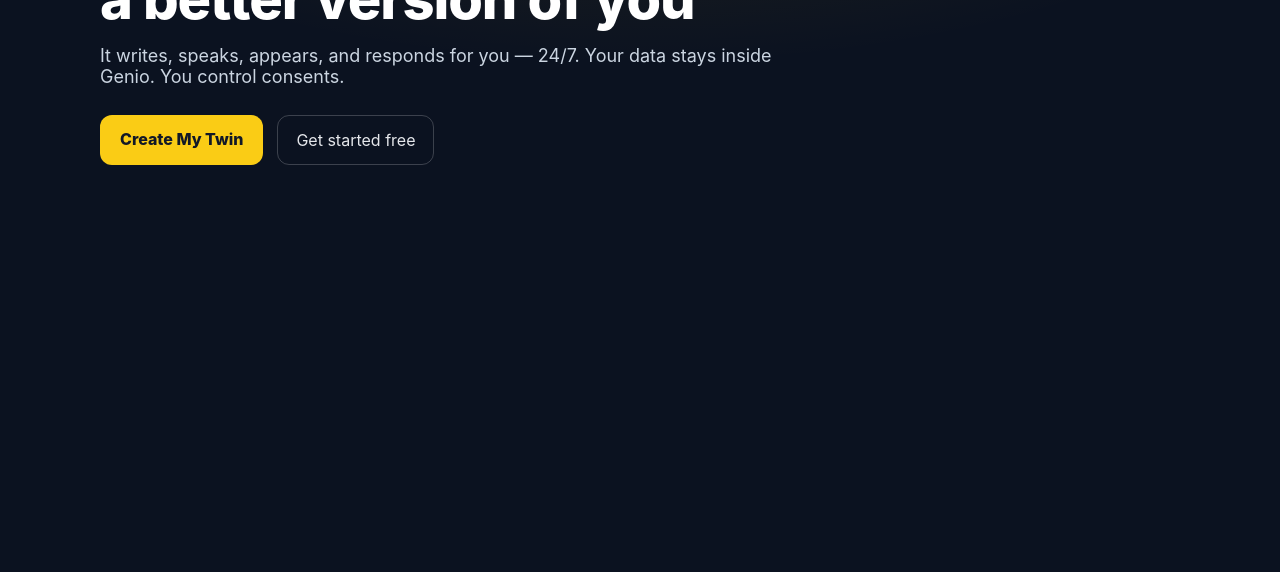
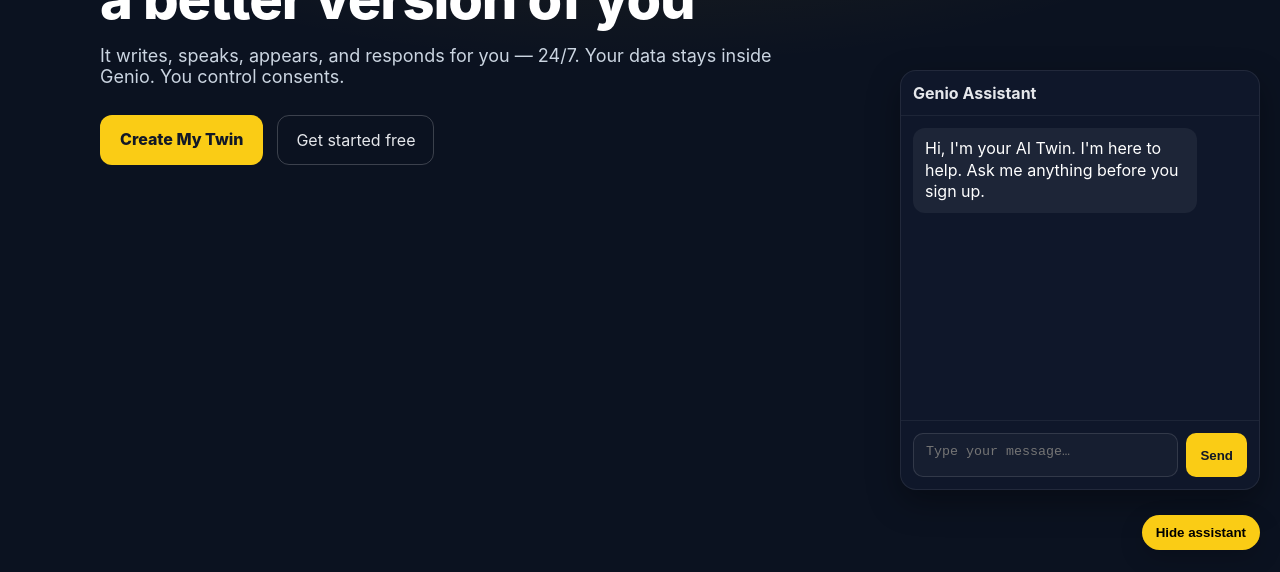
Before and after one commit to genio-ai/genio-os, a Next.js app: page / in a window 1280 px wide. Shown: the part 230-802 px from the top of the page. Built offline with nearby package versions, Linux system fonts and the light colour scheme.

Commit message:
Create ChatWidget.js

```diff
--- /dev/null
+++ b/components/ChatWidget.js
@@ -0,0 +1,202 @@
+// components/ChatWidget.js
+import { useEffect, useRef, useState } from "react";
+
+export default function ChatWidget({ initialGreeting = "Hi, I'm your AI Twin. I'm here to help. Ask me anything before you sign up." }) {
+  const [open, setOpen] = useState(true);
+  const [input, setInput] = useState("");
+  const [messages, setMessages] = useState([
+    { role: "assistant", content: initialGreeting, id: "greet" },
+  ]);
+  const listRef = useRef(null);
+
+  useEffect(() => {
+    if (listRef.current) {
+      listRef.current.scrollTop = listRef.current.scrollHeight;
+    }
+  }, [messages, open]);
+
+  async function sendMessage() {
+    const text = input.trim();
+    if (!text) return;
+    const userMsg = { role: "user", content: text, id: `u-${Date.now()}` };
+    setMessages((m) => [...m, userMsg]);
+    setInput("");
+
+    // Try backend first; fall back to a local smart reply if backend is unavailable
+    try {
+      const controller = new AbortController();
+      const t = setTimeout(() => controller.abort(), 8000);
+
+      const res = await fetch("/api/chat", {
+        method: "POST",
+        headers: { "Content-Type": "application/json" },
+        body: JSON.stringify({ message: text }),
+        signal: controller.signal,
+      });
+      clearTimeout(t);
+
+      let replyText = "";
+      if (res.ok) {
+        const data = await res.json();
+        // Accept multiple common shapes
+        replyText =
+          data.reply ||
+          data.message ||
+          data?.choices?.[0]?.message?.content ||
+          "Thanks — noted.";
+      } else {
+        replyText = smartLocalReply(text);
+      }
+
+      setMessages((m) => [
+        ...m,
+        { role: "assistant", content: replyText, id: `a-${Date.now()}` },
+      ]);
+    } catch {
+      const replyText = smartLocalReply(text);
+      setMessages((m) => [
+        ...m,
+        { role: "assistant", content: replyText, id: `a-${Date.now()}` },
+      ]);
+    }
+  }
+
+  function smartLocalReply(text) {
+    const s = text.toLowerCase();
+    if (s.includes("price") || s.includes("cost")) {
+      return "We’ll share pricing after sign up. Create your account to see plans and usage details.";
+    }
+    if (s.includes("how") && s.includes("work")) {
+      return "Your Twin mirrors your tone and routines. Start by writing your style, add a short voice clip, and we’ll simulate it locally. Nothing is shared outside our system.";
+    }
+    if (s.includes("privacy") || s.includes("data")) {
+      return "Your raw data stays inside Genio. We don’t share phone numbers or media. You control consents in your dashboard.";
+    }
+    if (s.includes("create") || s.includes("start")) {
+      return "Tap “Create My Twin” to begin. I’ll guide you step-by-step.";
+    }
+    return "Got it. Would you like me to walk you through creating your Twin now?";
+  }
+
+  function onKey(e) {
+    if (e.key === "Enter" && !e.shiftKey) {
+      e.preventDefault();
+      sendMessage();
+    }
+  }
+
+  return (
+    <>
+      {/* Floating toggle button (mobile-friendly) */}
+      <button
+        type="button"
+        aria-label="Open assistant"
+        onClick={() => setOpen((o) => !o)}
+        style={{
+          position: "fixed",
+          right: 20,
+          bottom: 20,
+          zIndex: 60,
+          padding: "10px 14px",
+          borderRadius: 999,
+          background: "#facc15", // yellow
+          border: "none",
+          boxShadow: "0 8px 24px rgba(0,0,0,.18)",
+          fontWeight: 600,
+        }}
+      >
+        {open ? "Hide assistant" : "Need help?"}
+      </button>
+
+      {/* Panel */}
+      {open && (
+        <div
+          style={{
+            position: "fixed",
+            right: 20,
+            bottom: 80,
+            width: 360,
+            maxWidth: "92vw",
+            height: 420,
+            maxHeight: "60vh",
+            background: "#0f172a", // dark
+            color: "#e5e7eb",
+            border: "1px solid rgba(255,255,255,.08)",
+            borderRadius: 16,
+            boxShadow: "0 12px 32px rgba(0,0,0,.35)",
+            display: "flex",
+            flexDirection: "column",
+            zIndex: 59,
+          }}
+        >
+          <div style={{ padding: 12, borderBottom: "1px solid rgba(255,255,255,.06)", fontWeight: 700 }}>
+            Genio Assistant
+          </div>
+
+          <div
+            ref={listRef}
+            style={{
+              flex: 1,
+              overflowY: "auto",
+              padding: 12,
+              gap: 8,
+              display: "flex",
+              flexDirection: "column",
+            }}
+          >
+            {messages.map((m) => (
+              <div
+                key={m.id}
+                style={{
+                  alignSelf: m.role === "user" ? "flex-end" : "flex-start",
+                  background: m.role === "user" ? "#1d4ed8" : "rgba(255,255,255,.06)",
+                  color: "#fff",
+                  padding: "10px 12px",
+                  borderRadius: 12,
+                  maxWidth: "85%",
+                  whiteSpace: "pre-wrap",
+                  lineHeight: 1.35,
+                }}
+              >
+                {m.content}
+              </div>
+            ))}
+          </div>
+
+          <div style={{ padding: 12, borderTop: "1px solid rgba(255,255,255,.06)", display: "flex", gap: 8 }}>
+            <textarea
+              value={input}
+              onChange={(e) => setInput(e.target.value)}
+              onKeyDown={onKey}
+              placeholder="Type your message…"
+              style={{
+                flex: 1,
+                resize: "none",
+                height: 44,
+                padding: "10px 12px",
+                borderRadius: 10,
+                border: "1px solid rgba(255,255,255,.12)",
+                background: "rgba(255,255,255,.03)",
+                color: "#e5e7eb",
+              }}
+            />
+            <button
+              type="button"
+              onClick={sendMessage}
+              style={{
+                padding: "10px 14px",
+                borderRadius: 10,
+                border: "none",
+                background: "#facc15",
+                color: "#111827",
+                fontWeight: 700,
+              }}
+            >
+              Send
+            </button>
+          </div>
+        </div>
+      )}
+    </>
+  );
+}
```
